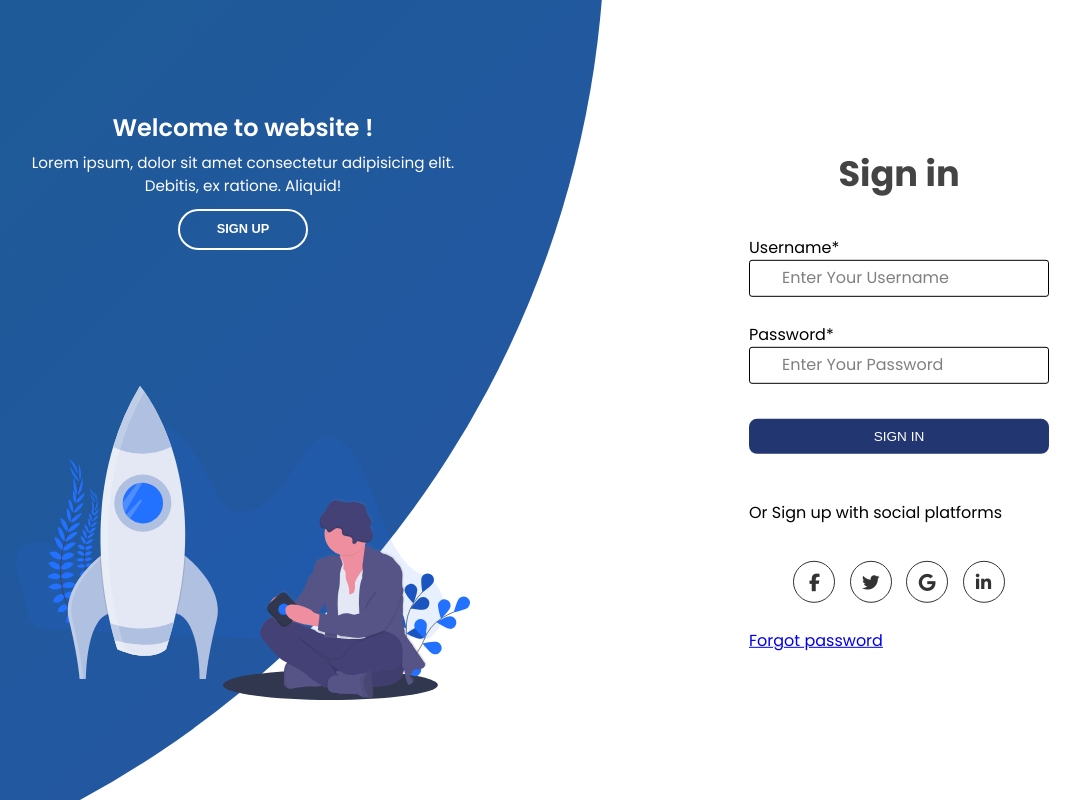
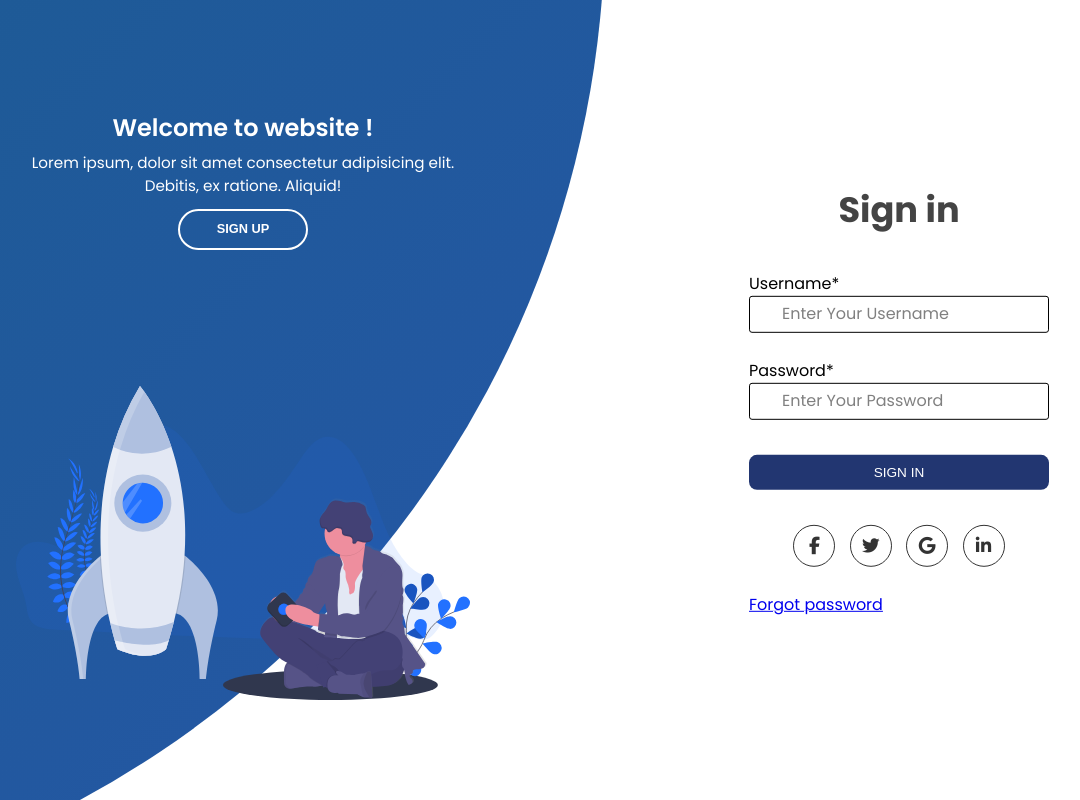
Before and after one commit to anhhducnguyen/Smart-lock-application, a Django app: page /signin in a window 1280 px wide. Shown: the whole page, without its empty margins (61-1141 px from the left). Run offline with Django 5.2, Linux system fonts and the light colour scheme; some libraries are stand-ins or nearby versions.

Commit message:
login edit

```diff
--- a/templates/authentication/signin.html
+++ b/templates/authentication/signin.html
@@ -70,7 +70,6 @@
                      <input type="password" class="form-control" id="pass1" name="pass1" placeholder="Enter Your Password" Required>
                  </div>
                  <button type="submit" id="loginButton">Sign in</button>
-                 <p class="social-text">Or Sign up with social platforms</p>
                  <div class="social-media">
                     <a href="#" class="social-icon">
                       <i class="fab fa-facebook-f"></i>
```
